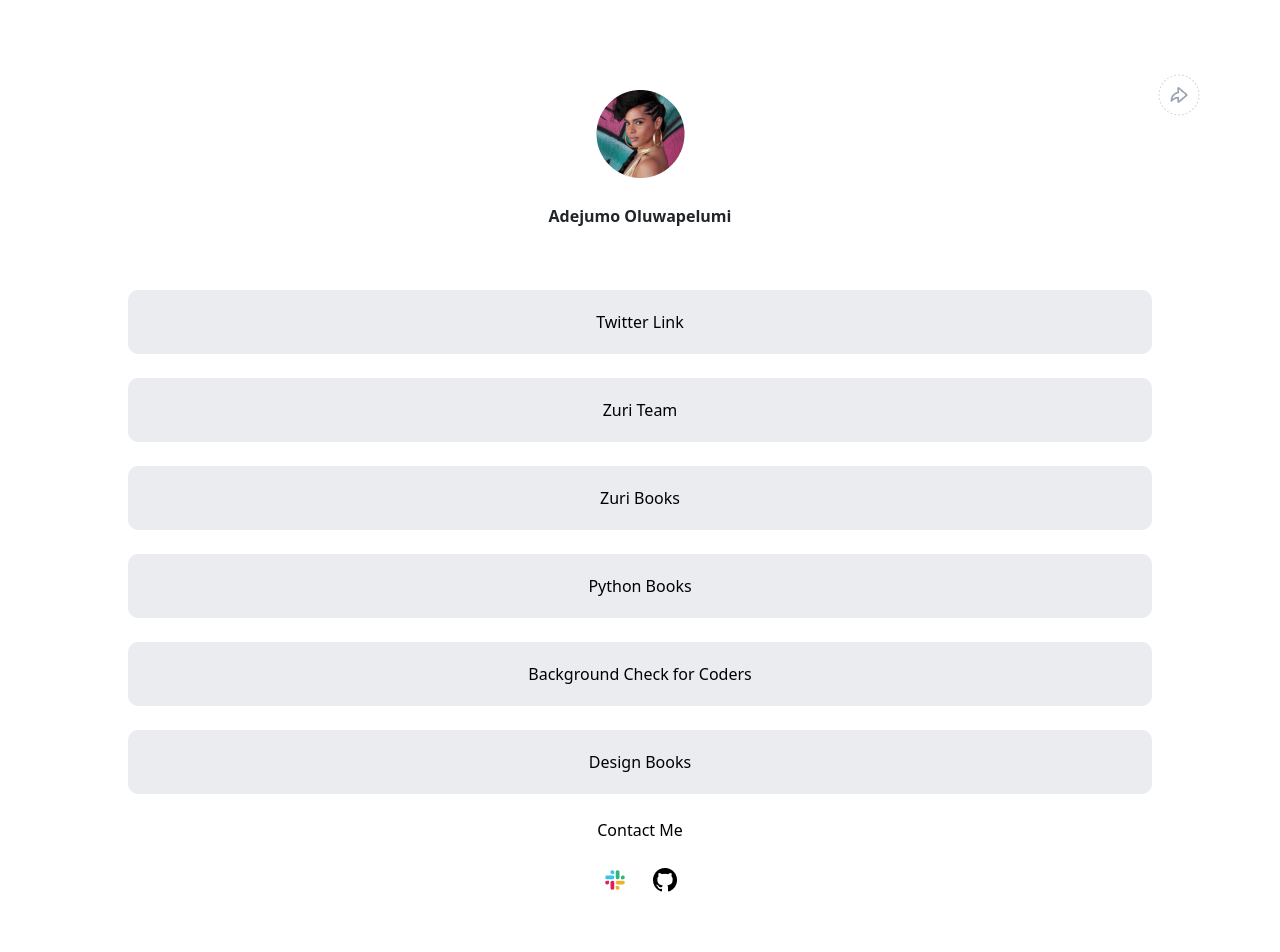
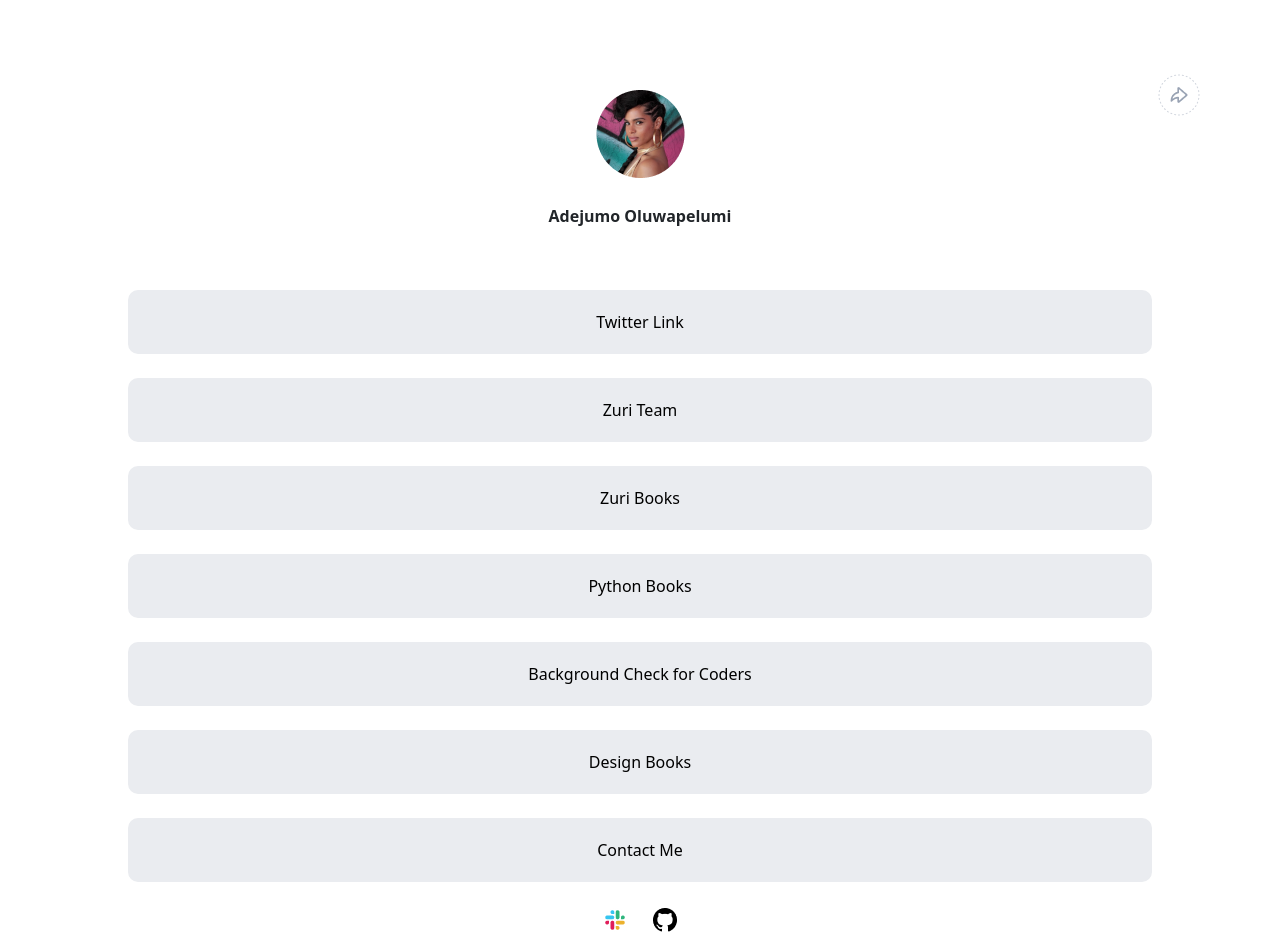
Before and after one commit to Adebaicy/vexing, a React (Create React App) app: page / in a window 1280 px wide. Shown: the top 952 px of the page. Built offline with nearby package versions, Linux system fonts and the light colour scheme.

Commit message:
Update App.js

```diff
--- a/src/App.js
+++ b/src/App.js
@@ -191,8 +191,8 @@ function Oldq() {
         <br />
         <Design />
         <br/>
-        <Link className="free" to="/contact">Contact Me</Link>
-      </div>
+        <button><Link className="free" to="/contact">Contact Me</Link>
+      </button></div>
 
 
 
```
